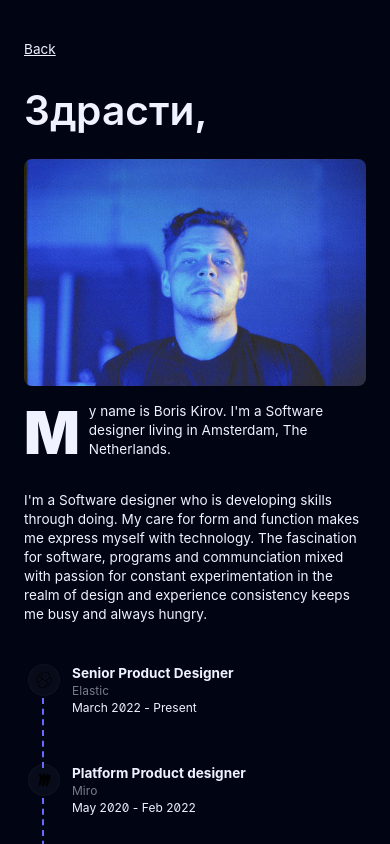
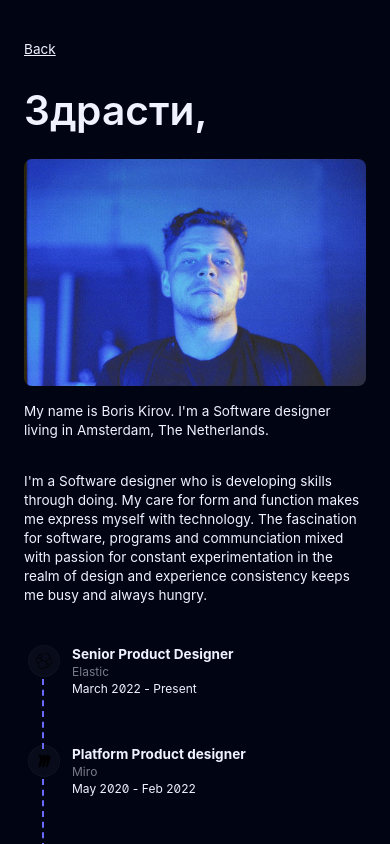
Before and after one commit to boriskirov/boris-kirov-portfolio, a Next.js app: page /about in a window 390 px wide. Shown: the top 844 px of the page. Built offline with nearby package versions, Linux system fonts and the light colour scheme.

Commit message:
metadata fix

```diff
--- a/pages/about.js
+++ b/pages/about.js
@@ -37,7 +37,7 @@ const About = () => (
           />
           <section>
             <p>
-              <span className="dropCap">M</span>y name is {boris.firstName} {""}
+              My name is {boris.firstName} {""}
               {boris.familyName}. I'm a {boris.profession} living in{" "}
               {boris.location.city}, {boris.location.country}.
             </p>
--- a/styles/styles.css
+++ b/styles/styles.css
@@ -587,15 +587,6 @@ details[open] summary {
   cursor: e-resize;
 }
 
-.dropCap {
-  font-size: calc(var(--font-size) * 3);
-  font-weight: 900;
-  float: left;
-  line-height: 0.45;
-  margin-right: var(--space-small);
-  padding-top: var(--space-large);
-}
-
 .color-wrapper {
   background: var(--green-1);
   display: flex;
@@ -711,12 +702,6 @@ details[open] summary {
     flex-direction: column;
   }
 
-  .dropCap {
-    font-size: 10.5vw;
-    line-height: 0.6;
-    margin-right: 0.15em;
-    padding-top: var(--space-large);
-  }
   .footerList {
     margin: 0;
   }
@@ -761,12 +746,6 @@ details[open] summary {
     flex-direction: column;
   }
 
-  .dropCap {
-    font-size: 15vw;
-    line-height: 0.65;
-    margin-right: 0.15em;
-    padding-top: var(--space-medium);
-  }
   .footerList {
     display: flex;
     flex-direction: column;
```
